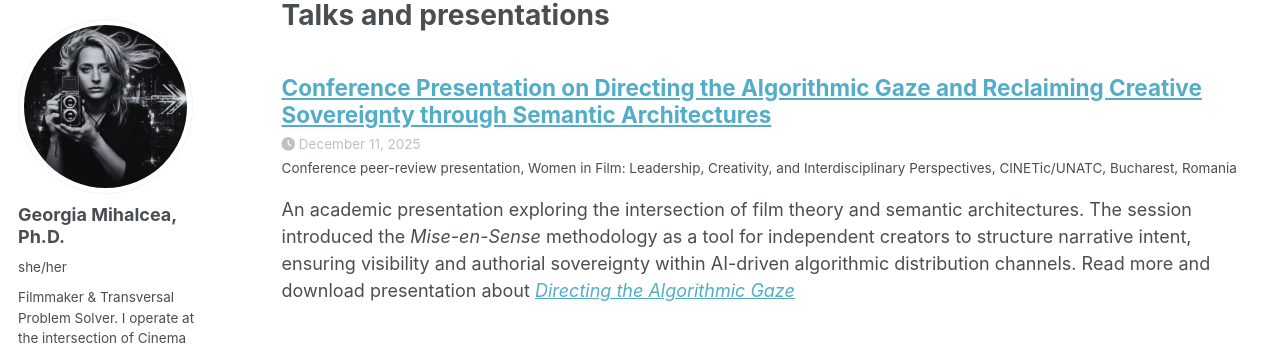
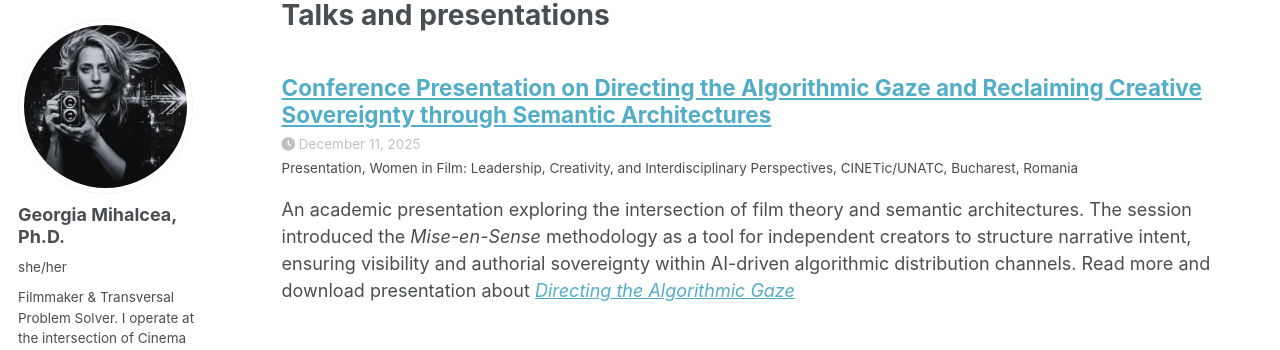
Before and after one commit to GeorgiaMihalcea/georgiamihalcea.github.io, a Jekyll site: the page built from _pages/talks.html, in a window 1280 px wide and 1289 px high. Shown: the part 100-450 px from the top of the window. Built offline with Jekyll 4.4.1, drawn with Linux system fonts in a browser that asks for light colours; a style sheet for code colours, icons or effects is not loaded.

Commit message:
Update presentation type in women in film talk
Changed the type of the presentation from 'Conference peer-review presentation' to 'Presentation'.

```diff
--- a/_talks/2025-12-11-women-in-film.md
+++ b/_talks/2025-12-11-women-in-film.md
@@ -1,7 +1,7 @@
 ---
 title: "Conference Presentation on Directing the Algorithmic Gaze and Reclaiming Creative Sovereignty through Semantic Architectures"
 collection: talks
-type: "Conference peer-review presentation"
+type: "Presentation"
 permalink: /talks/2025-12-11-women-in-film
 venue: "Women in Film: Leadership, Creativity, and Interdisciplinary Perspectives"
 date: 2025-12-11
```
